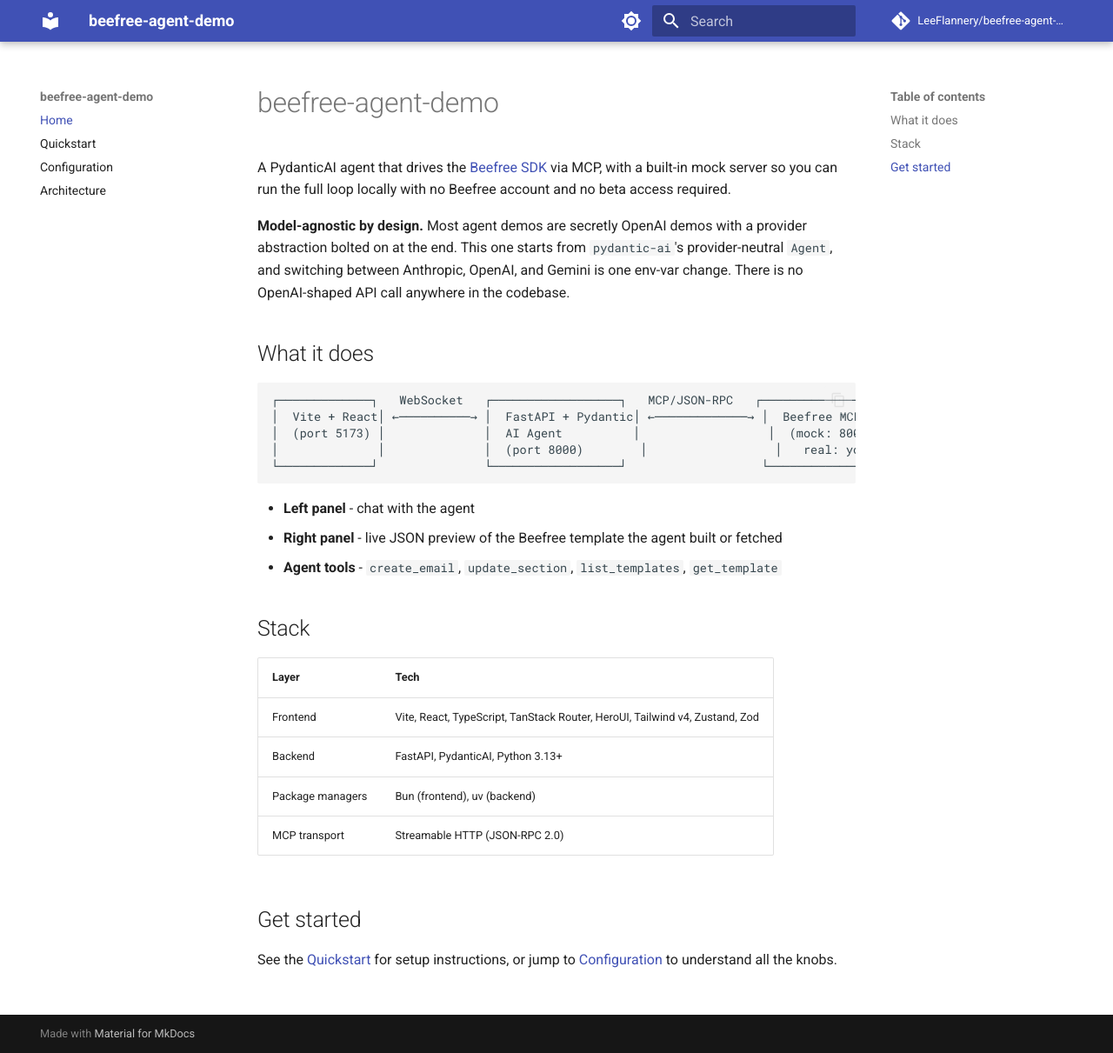
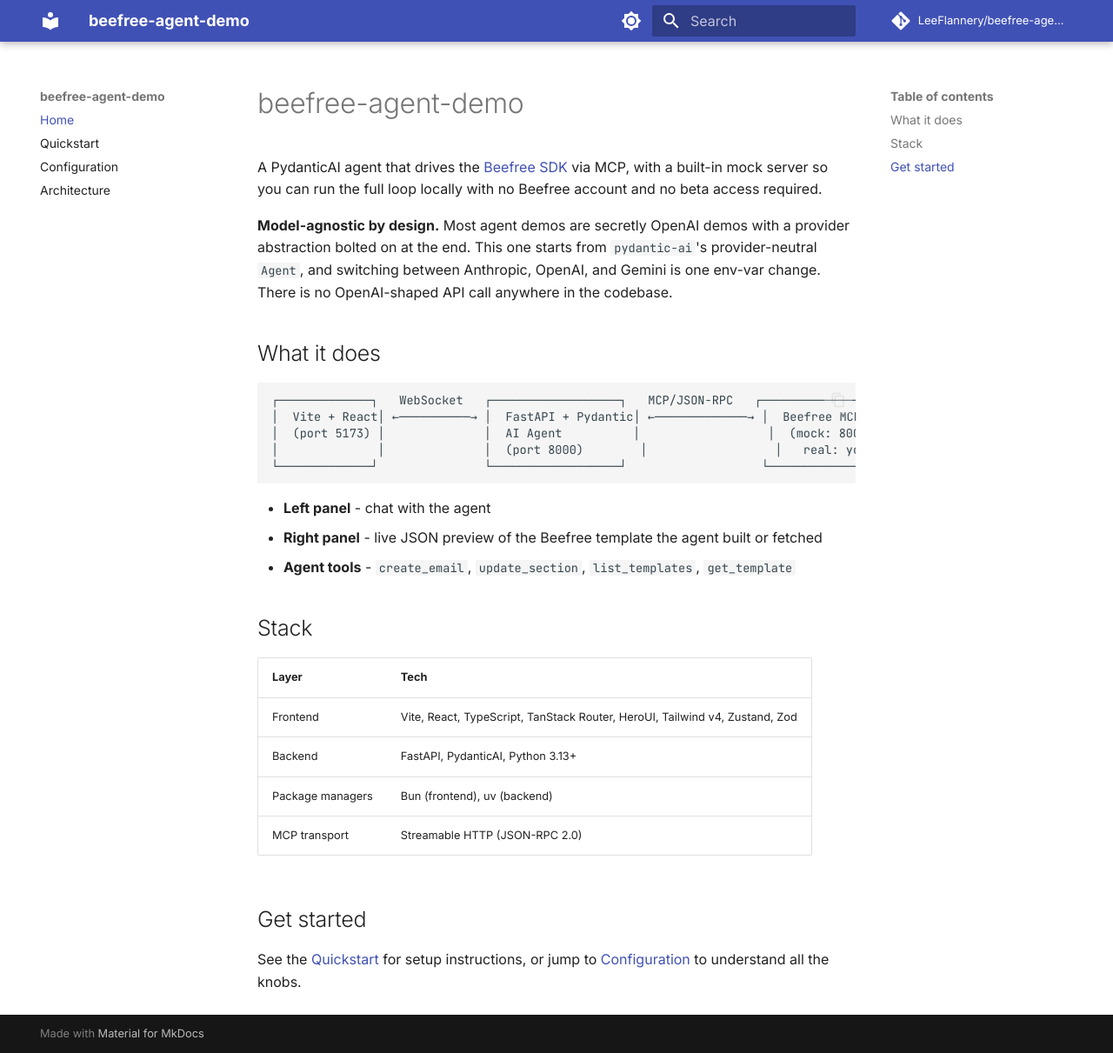
Before and after one commit to LeeFlannery/beefree-agent-demo, an MkDocs documentation site: the page built from docs/index.md, in a window 1280 px wide and 1211 px high. Shown: the whole window at 87% size. Built offline with MkDocs 1.6.1 and Material for MkDocs 9.7.7, drawn with Linux system fonts in a browser that asks for light colours; comment, search, counter and statistics services are not loaded.

Commit message:
Fix MkDocs Material config: tabbed extension, local requirements, better features

```diff
--- /dev/null
+++ b/docs/requirements.txt
@@ -0,0 +1 @@
+mkdocs-material>=9.5.0
--- a/mkdocs.yml
+++ b/mkdocs.yml
@@ -20,18 +20,31 @@
       toggle:
         icon: material/brightness-4
         name: Switch to light mode
+  font:
+    text: Inter
+    code: JetBrains Mono
   features:
     - navigation.instant
+    - navigation.instant.progress
     - navigation.top
+    - navigation.sections
+    - navigation.indexes
+    - toc.follow
     - content.code.copy
     - content.code.annotate
+    - content.tabs.link
 
 markdown_extensions:
   - pymdownx.highlight:
       anchor_linenums: true
+      line_spans: __span
+      pygments_lang_class: true
   - pymdownx.superfences
   - pymdownx.inlinehilite
+  - pymdownx.tabbed:
+      alternate_style: true
   - admonition
+  - pymdownx.details
   - tables
   - toc:
       permalink: true
```
Also changed, not shown: 1 other file.
